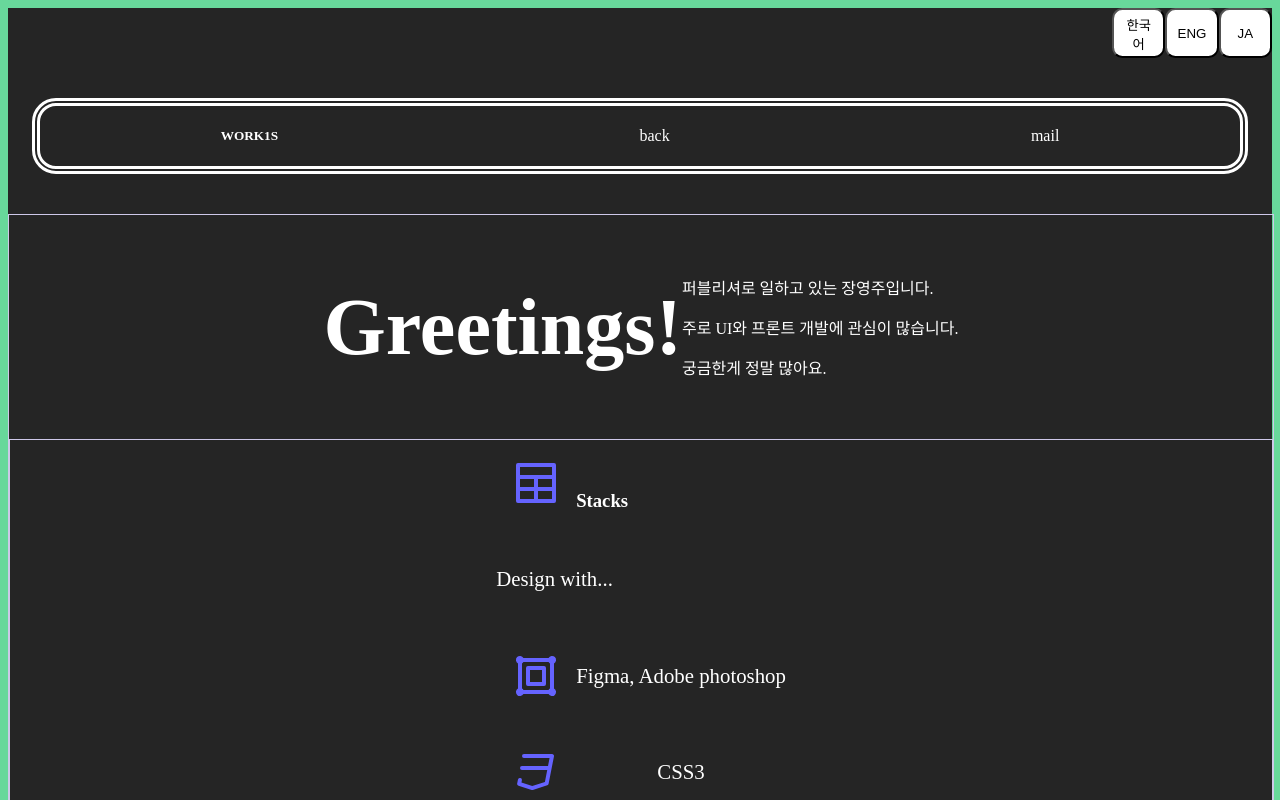
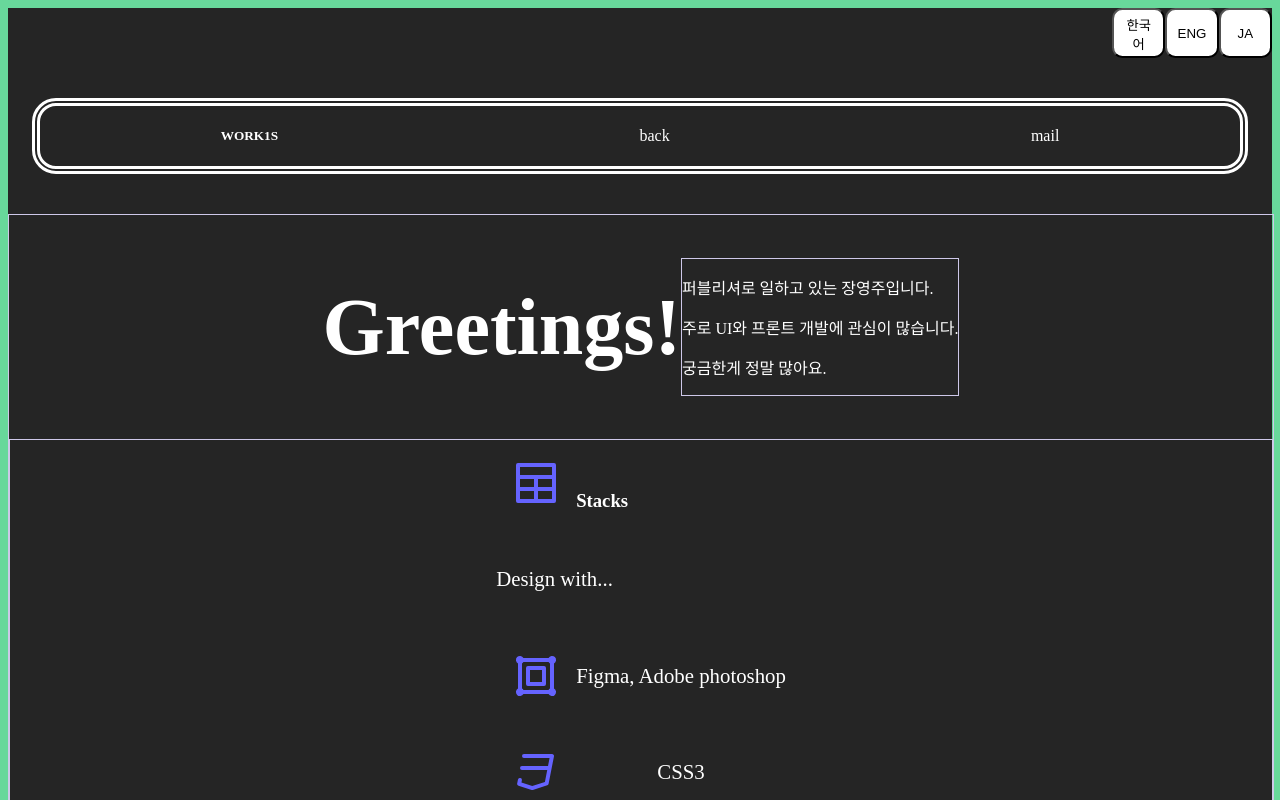
Before and after one commit to rosaceaee/portfolio, a React (Create React App) app in the folder projj/: page / in a window 1280 px wide. Shown: the top 800 px of the page. Built offline with nearby package versions, Linux system fonts and the light colour scheme; a web font is replaced by a local one.

Commit message:
Update Main.js

```diff
--- a/projj/src/Main.js
+++ b/projj/src/Main.js
@@ -67,7 +67,7 @@ const Main = () => {
           <section className="main-center-con">
             <div className="me">
               <h1 className="greeting">Greetings!</h1>
-              <div style={{ display: "block", border: "none" }}>
+              <div style={{ display: "block" }}>
                 <p>퍼블리셔로 일하고 있는 장영주입니다.</p>
                 <p>주로 UI와 프론트 개발에 관심이 많습니다.</p>
                 <p>궁금한게 정말 많아요.</p>
```
